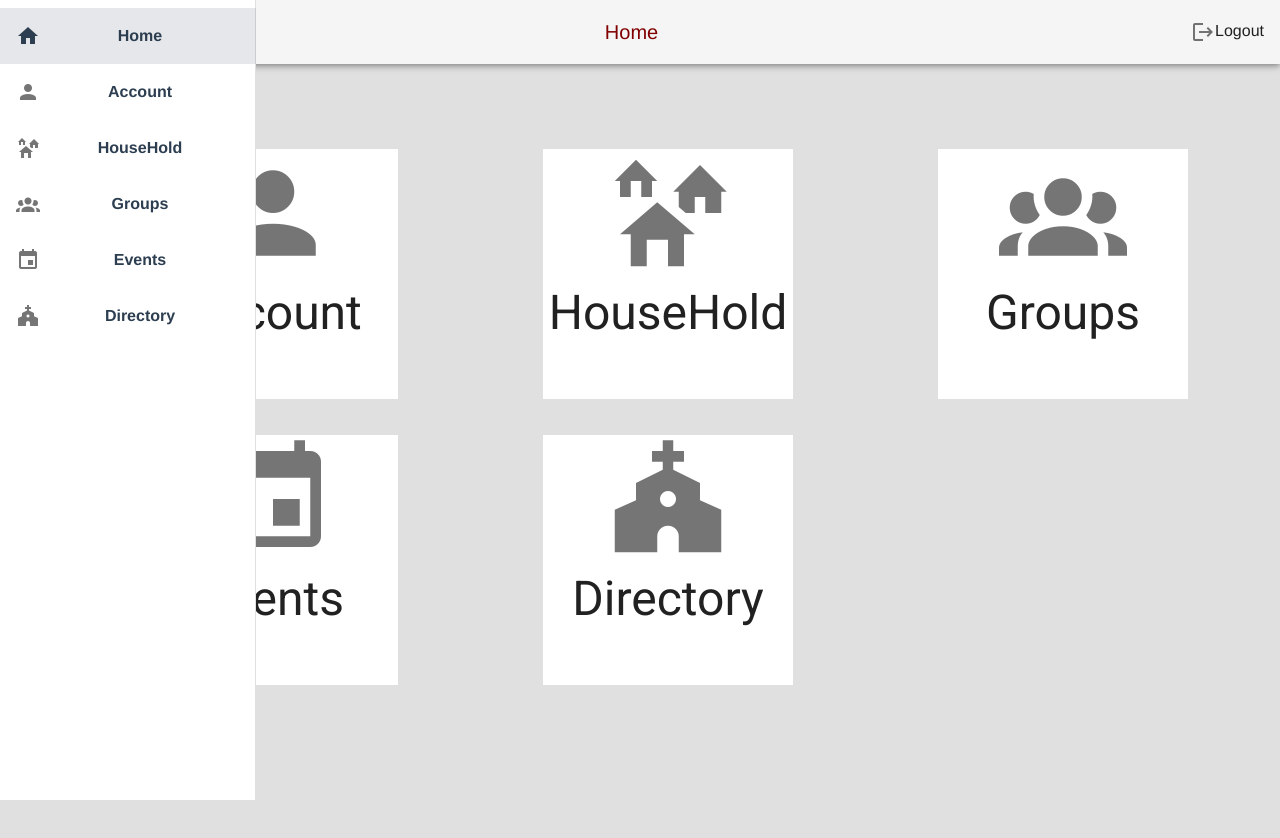
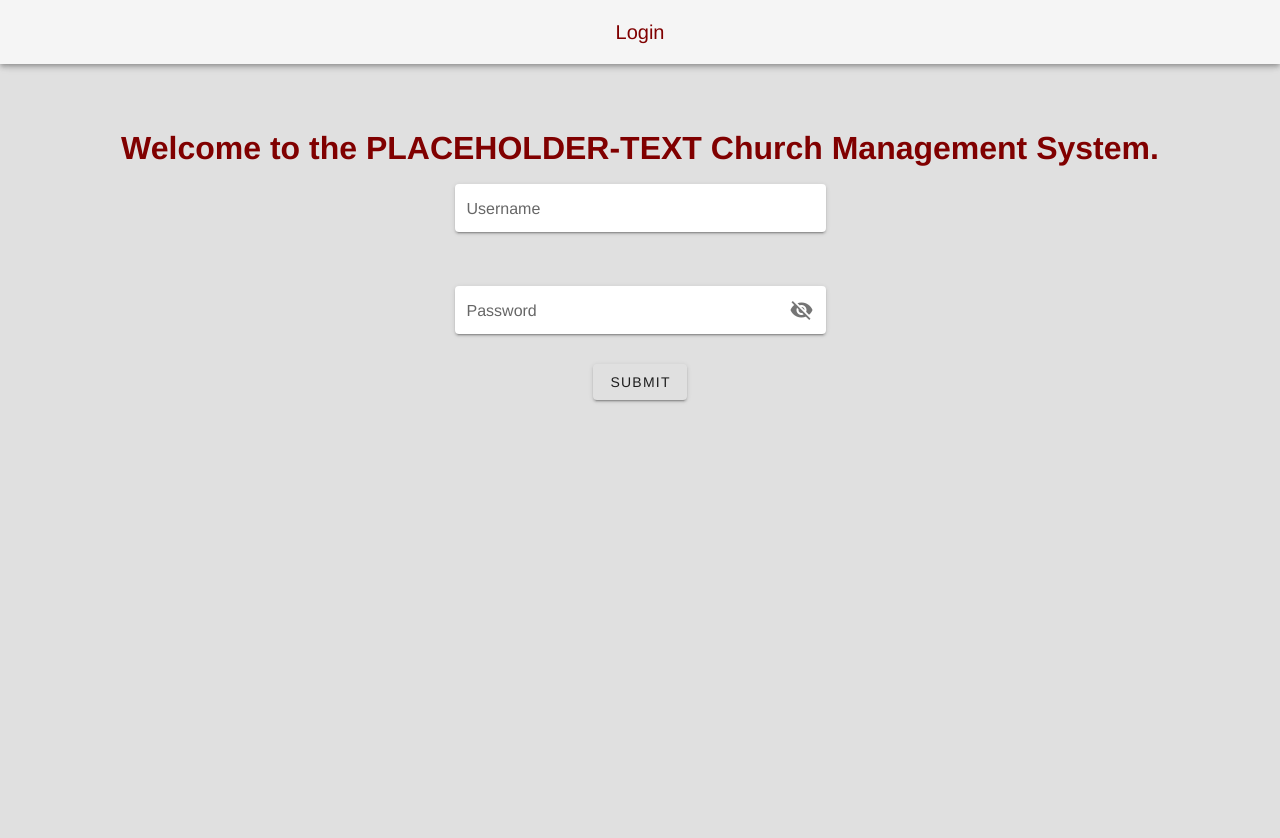
Before and after one commit to tylerdavidjoy/SEV-Project-Vue, a Vue app: page / in a window 1280 px wide. Shown: the top 838 px of the page. Built offline with nearby package versions, Linux system fonts and the light colour scheme.

Commit message:
switched the home and login paths (technically) so that first page to load is login

```diff
--- a/src/App.vue
+++ b/src/App.vue
@@ -59,11 +59,11 @@ export default {
             });
 
         if(process.env.NODE_ENV === 'development'){
-          window.location.href = 'http://localhost:8080/#/login';
+          window.location.href = 'http://localhost:8080/#/';
         }
         else
         {
-          window.location.href = 'http://team2.eaglesoftwareteam.com/#/login';
+          window.location.href = 'http://team2.eaglesoftwareteam.com/#/';
         }
       }
     },
--- a/src/router/index.js
+++ b/src/router/index.js
@@ -14,12 +14,12 @@ Vue.use(VueRouter)
 
 const routes = [
   {
-    path: '/',
+    path: '/home',
     name: 'Home',
     component: Home
   },
   {
-    path: '/login',
+    path: '/',
     name: 'Login',
     // route level code-splitting
     // this generates a separate chunk (about.[hash].js) for this route
```
